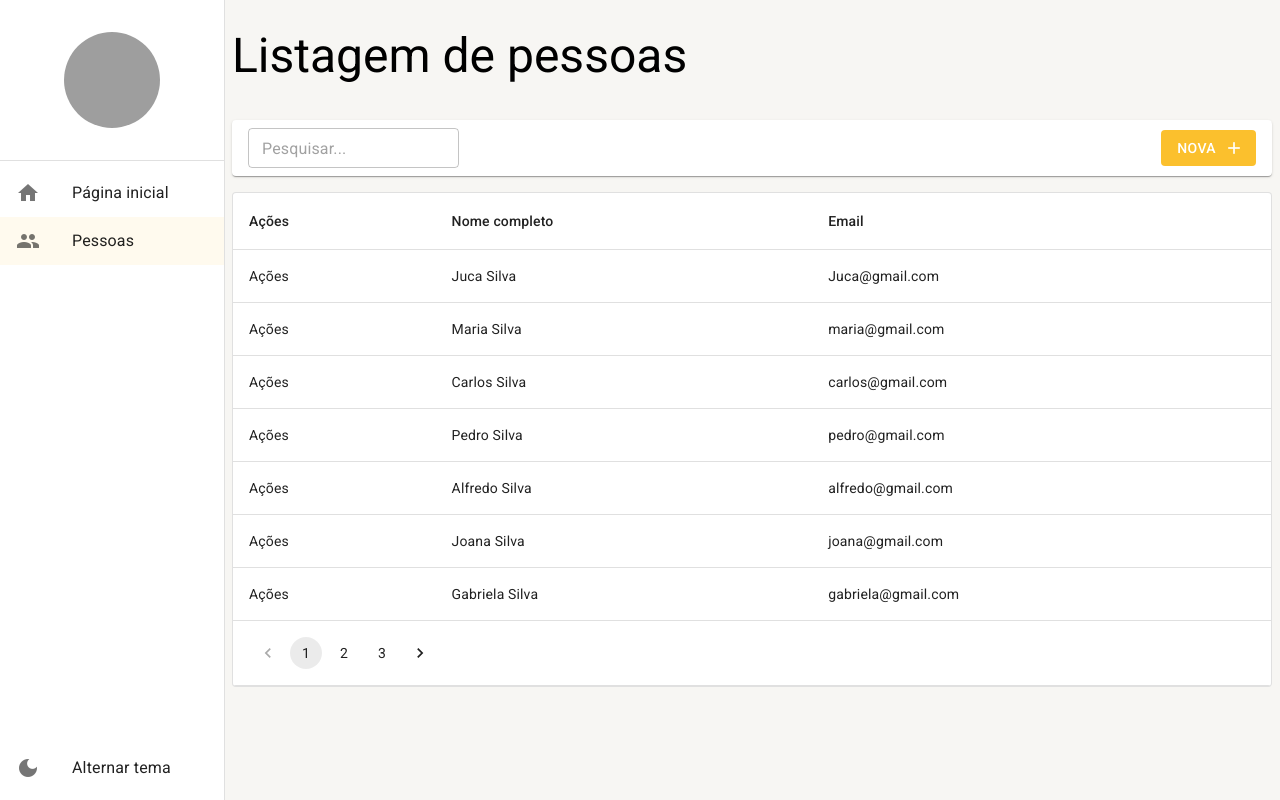
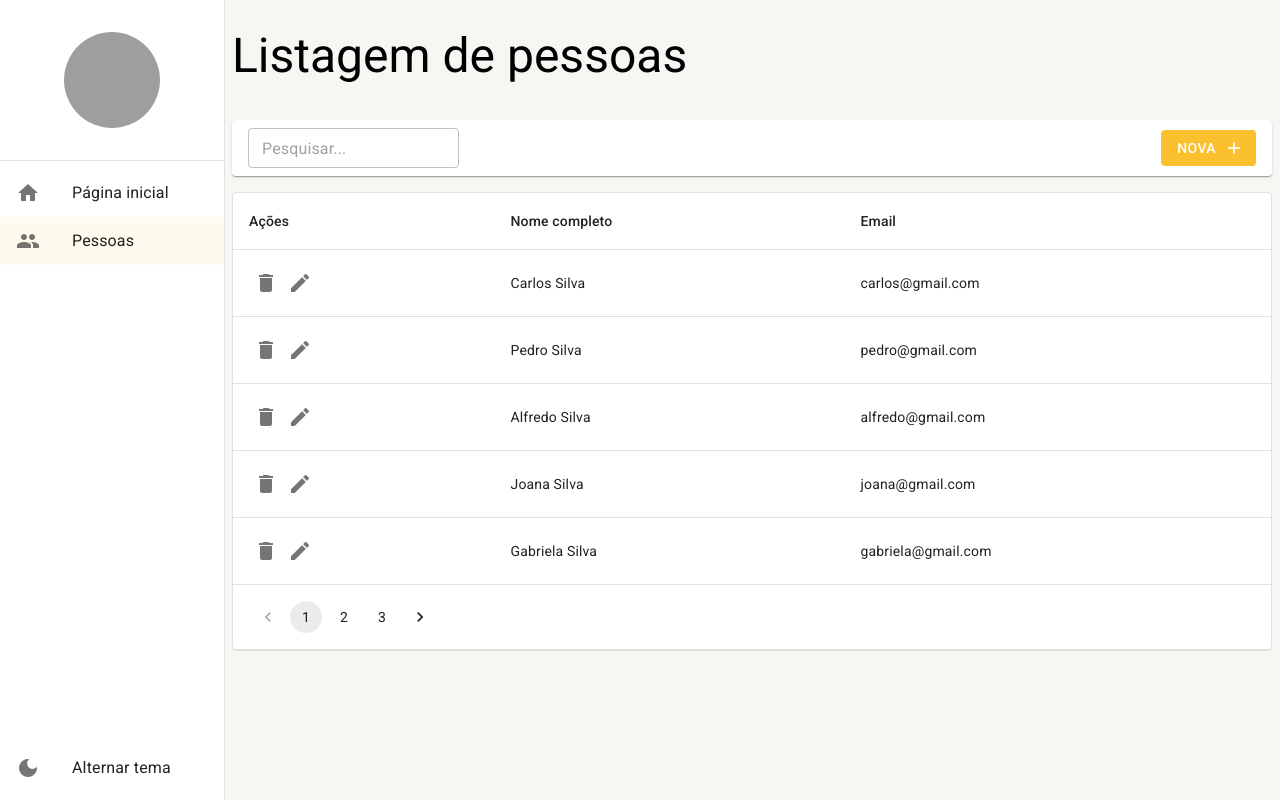
Before and after one commit to AndersonTiago/ReactMUI, a React (Create React App) app: page /pessoas in a window 1280 px wide. Built offline with nearby package versions, Linux system fonts and the light colour scheme; data requests are answered from the project's data file; grey boxes are pictures that could not be loaded.

Commit message:
Implementando método de Delete

```diff
--- a/mock/database.json
+++ b/mock/database.json
@@ -1,17 +1,5 @@
 {
   "pessoas": [
-    {
-      "id": 1,
-      "cidadeId": 1,
-      "email": "Juca@gmail.com",
-      "nomeCompleto": "Juca Silva"
-    },
-    {
-      "id": 2,
-      "cidadeId": 1,
-      "email": "maria@gmail.com",
-      "nomeCompleto": "Maria Silva"
-    },
     {
       "id": 3,
       "cidadeId": 1,
--- a/src/pages/pessoas/ListagemDePessoas.tsx
+++ b/src/pages/pessoas/ListagemDePessoas.tsx
@@ -1,6 +1,6 @@
 import { useEffect, useMemo, useState } from 'react';
-import { LinearProgress, Pagination, Paper, Table, TableBody, TableCell, TableContainer, TableFooter, TableHead, TableRow } from '@mui/material';
-import { useSearchParams } from 'react-router-dom';
+import { Icon, IconButton, LinearProgress, Pagination, Paper, Table, TableBody, TableCell, TableContainer, TableFooter, TableHead, TableRow } from '@mui/material';
+import { useNavigate, useSearchParams } from 'react-router-dom';
 
 import { IListagemPessoa, PessoasService, } from '../../shared/services/api/pessoas/PessoasService';
 import { FerramentasDaListagem } from '../../shared/components';
@@ -12,6 +12,7 @@
 export const ListagemDePessoas: React.FC = () => {
   const [searchParams, setSearchParams] = useSearchParams();
   const { debounce } = useDebounce();
+  const navigate = useNavigate()
 
   const [rows, setRows] = useState<IListagemPessoa[]>([]);
   const [isLoading, setIsLoading] = useState(true);
@@ -47,6 +48,24 @@
     });
   }, [busca, pagina]);
 
+  const handleDelete = (id: number) => {
+    if (window.confirm("Realmente deseja apagar?")) {
+      PessoasService.deleteById(id)
+        .then(result => {
+          if (result instanceof Error) {
+            alert(result.message)
+          } else {
+            setRows(oldRows => [
+              ...oldRows.filter(oldRow => oldRow.id !== id)
+            ]
+            )
+            alert('Registro apagado com sucesso!')
+          }
+        })
+    }
+  }
+
+
 
   return (
     <LayoutBaseDePagina
@@ -56,6 +75,7 @@
           mostrarInputBusca
           textoDaBusca={busca}
           textoBotaoNovo='Nova'
+          aoClicarNovo={() => navigate('/pessoas/detalhe/nova')}
           aoMudarTextoDeBusca={texto => setSearchParams({ busca: texto, pagina: '1' }, { replace: true })}
         />
       }
@@ -72,7 +92,14 @@
           <TableBody>
             {rows.map(row => (
               <TableRow key={row.id}>
-                <TableCell>Ações</TableCell>
+                <TableCell>
+                  <IconButton size="small" onClick={() => handleDelete(row.id)}>
+                    <Icon>delete</Icon>
+                  </IconButton>
+                  <IconButton size="small" onClick={() => navigate(`/pessoas/detalhe/${row.id}`)}>
+                    <Icon>edit</Icon>
+                  </IconButton>
+                </TableCell>
                 <TableCell>{row.nomeCompleto}</TableCell>
                 <TableCell>{row.email}</TableCell>
               </TableRow>
--- a/src/routes/index.tsx
+++ b/src/routes/index.tsx
@@ -32,7 +32,7 @@
             <Route path="/pagina-inicial" element={<Dashboard />} />
 
             <Route path="/pessoas" element={<ListagemDePessoas />} />
-            {/* <Route path="/pessoas/detalhe/:id" element={<Dashboard />} /> */}
+            <Route path="/pessoas/detalhe/:id" element={<p>Detalhe</p>} />
 
 
             <Route path="*" element={<Navigate to="/pagina-inicial" />} />
--- a/src/shared/environment/index.ts
+++ b/src/shared/environment/index.ts
@@ -2,7 +2,7 @@
   /**
    *Define a quantidade de linhas a ser carregada por padrão nas listagens
    */
-  LIMITE_DE_LINHAS: 7,
+  LIMITE_DE_LINHAS: 5,
   /**
    * Placeholder exibido nas inputs
    */
```
